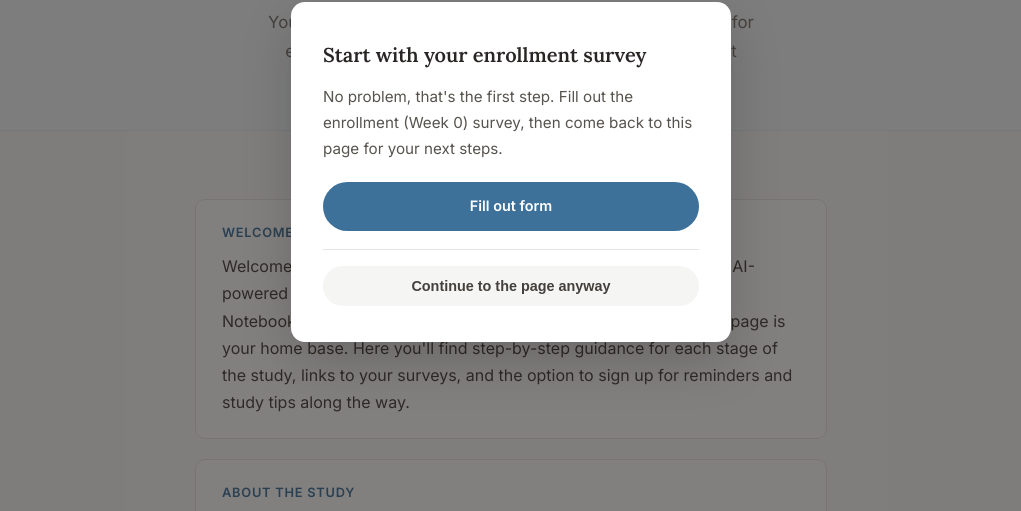
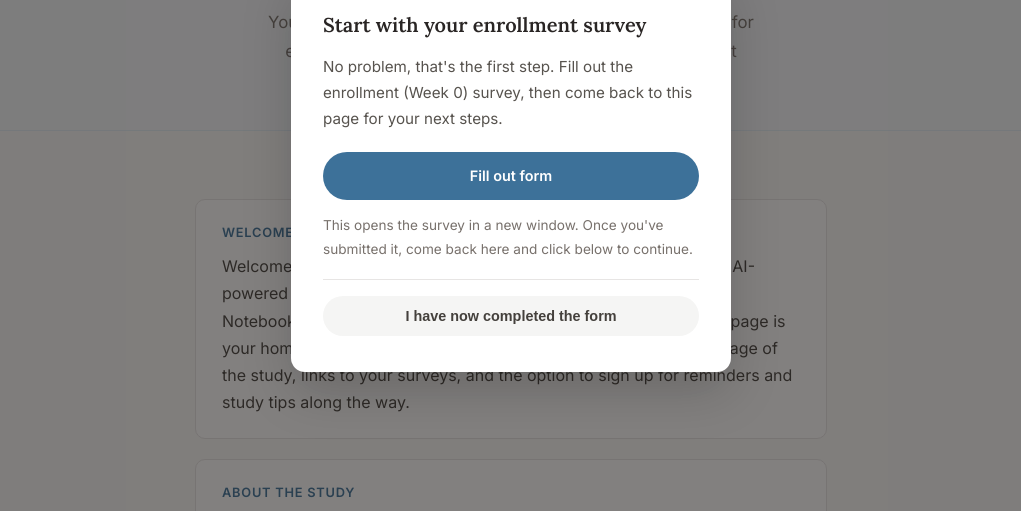
Before and after one commit to laurenmfine-coder/notebooklm-guide, a plain HTML site: page docs/study/index.html in a window 1280 px wide. Both pictures are taken after a click on the button "No". Shown: the part 228-739 px from the top of the page, without its empty margins (129-1150 px from the left). Drawn offline with Linux system fonts and the light colour scheme.

Commit message:
Update enrollment modal copy: replace 'continue anyway' with 'I have now completed the form' and add guidance note

```diff
--- a/docs/study/index.html
+++ b/docs/study/index.html
@@ -33,8 +33,9 @@
             <h3>Start with your enrollment survey</h3>
             <p>No problem, that's the first step. Fill out the enrollment (Week 0) survey, then come back to this page for your next steps.</p>
             <a class="btn btn-primary" style="display:block;" href="https://forms.cloud.microsoft/Pages/ResponsePage.aspx?id=MS0rLD4u8U21cfs3wEL_G42ta3mG12JHqWNuDxk7uWtUNkZJMkZGS1hQUk02NDM0V0lMWlBaR1AxWS4u" target="_blank" rel="noopener">Fill out form</a>
+            <p style="font-size:0.85rem; color:var(--stone-500); margin-top:14px; margin-bottom:0;">This opens the survey in a new window. Once you've submitted it, come back here and click below to continue.</p>
             <div class="modal-note">
-                <button class="btn btn-secondary" id="modalContinueAnyway">Continue to the page anyway</button>
+                <button class="btn btn-secondary" id="modalContinueAnyway">I have now completed the form</button>
             </div>
         </div>
     </div>
```
